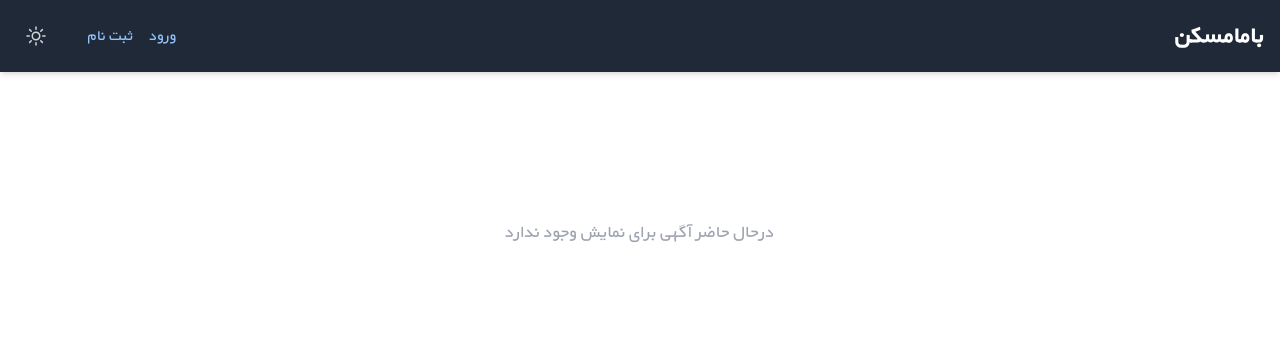
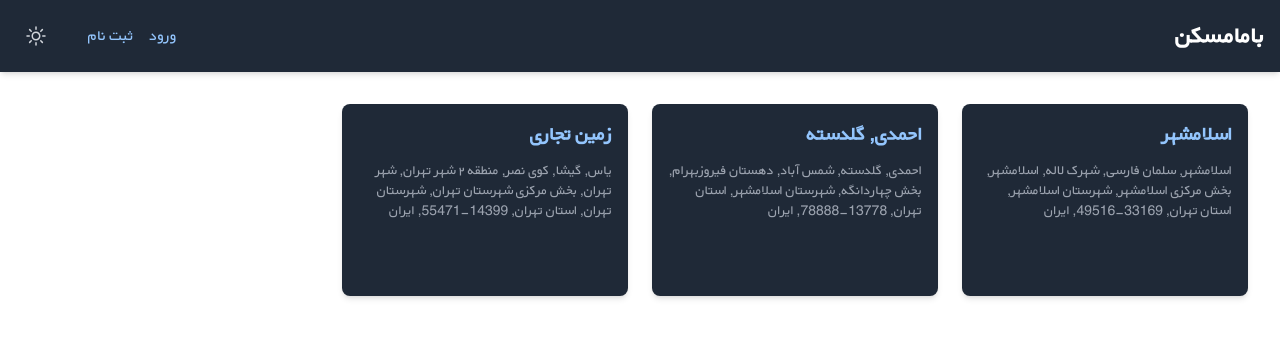
Before and after one commit to ipouya79/house-market, a React (Create React App) app in the folder house-market-app/: page / in a window 1280 px wide. Shown: the top 338 px of the page. Built offline with nearby package versions, Linux system fonts and the light colour scheme; data requests are answered from the project's data file.

Commit message:
authorization (user only can edit or delete his ads)

```diff
--- a/house-market-app/db.json
+++ b/house-market-app/db.json
@@ -1,17 +1,49 @@
 {
   "users": [
-    {
-      "email": "admin@gmail.com",
-      "password": "$2a$10$sGpShRG3ZpxoYbzVSo.Nf.UMOR63Yu484rFnFmqZIELSwGFl7iaXa",
-      "id": 1
-    },
     {
       "email": "pouya@gmail.com",
       "password": "$2a$10$s4rOpJI2e.8K6g0HYOYMQuvX.EJufNTbgM6Ku2c7jKJNVkE4TOtOO",
       "id": 2
+    },
+    {
+      "email": "admin@gmail.com",
+      "password": "$2a$10$ryL0zAq4w/ZA002J0Va.C.8gkTiTCdbMK8Q9zgYFTzOjZWBXTZ2CS",
+      "id": 3
     }
   ],
   "ads": [
-
+    {
+      "userId": 2,
+      "title": "زمین تجاری",
+      "address": "یاس, گیشا, کوی نصر, منطقه ۲ شهر تهران, شهر تهران, بخش مرکزی شهرستان تهران, شهرستان تهران, استان تهران, 14399-55471, ایران",
+      "description": "زمین تجاری در گیشا",
+      "phone": "09396861766",
+      "lat": 35.738,
+      "lng": 51.382,
+      "date": "2024-07-24T09:54:36.645Z",
+      "id": 1
+    },
+    {
+      "userId": 2,
+      "title": "احمدی, گلدسته",
+      "address": "احمدی, گلدسته, شمس آباد, دهستان فیروزبهرام, بخش چهاردانگه, شهرستان اسلامشهر, استان تهران, 13778-78888, ایران",
+      "description": "احمدی, گلدسته",
+      "phone": "09396861766",
+      "lat": 35.614,
+      "lng": 51.272,
+      "date": "2024-07-24T09:55:14.672Z",
+      "id": 2
+    },
+    {
+      "userId": 3,
+      "title": "اسلامشهر",
+      "address": "اسلامشهر, سلمان فارسی, شهرک لاله, اسلامشهر, بخش مرکزی اسلامشهر, شهرستان اسلامشهر, استان تهران, 33169-49516, ایران",
+      "description": "اسلامشهر",
+      "phone": "09396861766",
+      "lat": 35.555,
+      "lng": 51.214,
+      "date": "2024-07-24T10:01:52.708Z",
+      "id": 3
+    }
   ]
 }
--- a/house-market-app/src/components/AdForm/AdForm.jsx
+++ b/house-market-app/src/components/AdForm/AdForm.jsx
@@ -1,7 +1,5 @@
 import React, { useState, useEffect } from "react";
 import MapPicker from "../Map/MapPicker";
-import "leaflet/dist/leaflet.css";
-
 const AdForm = ({ ad, onSave, userId }) => {
   const [title, setTitle] = useState("");
   const [address, setAddress] = useState("");
@@ -16,10 +14,8 @@ const AdForm = ({ ad, onSave, userId }) => {
       setAddress(ad.address || "");
       setDescription(ad.description || "");
       setPhone(ad.phone || "");
-      const lat = ad.lat || 35.6892;
-      const lng = ad.lng || 51.389;
-      setLocation({ lat, lng });
-      setCoordinates(`${lat.toFixed(3)}, ${lng.toFixed(3)}`);
+      setLocation({ lat: ad.lat || 35.6892, lng: ad.lng || 51.389 });
+      setCoordinates(`${ad.lat.toFixed(3)}, ${ad.lng.toFixed(3)}`);
     }
   }, [ad]);
 
@@ -36,8 +32,6 @@ const AdForm = ({ ad, onSave, userId }) => {
       lng: location.lng,
       date: new Date().toISOString(),
     };
-
-    console.log("Ad Data:", adData);
 
     onSave(adData);
   };
@@ -67,6 +61,7 @@ const AdForm = ({ ad, onSave, userId }) => {
             className="w-full p-3 border border-gray-300 rounded focus:outline-none focus:ring-2 focus:ring-blue-500"
           />
           <textarea
+            type="text"
             placeholder="آدرس"
             value={address}
             onChange={(e) => setAddress(e.target.value)}
--- a/house-market-app/src/pages/AdPage/AdPage.jsx
+++ b/house-market-app/src/pages/AdPage/AdPage.jsx
@@ -5,7 +5,6 @@ import AdForm from "../../components/AdForm/AdForm";
 import { MapContainer, TileLayer, Marker } from "react-leaflet";
 import { useAuth } from "../../contexts/AuthContext";
 import toast from "react-hot-toast";
-import "leaflet/dist/leaflet.css";
 
 const AdPage = () => {
   const { id } = useParams();
@@ -61,12 +60,12 @@ const AdPage = () => {
     setIsEditing(false);
   };
 
-  const canEditOrDelete = user && ad && user.id === ad.userId;
+  const canEditOrDelete = user && ad && user.user.id === ad.userId;
 
   return ad ? (
     <div className="max-w-3xl mt-2 mx-auto p-6 bg-white dark:bg-gray-800 rounded-lg shadow-lg">
       {isEditing ? (
-        <AdForm ad={ad} onSave={handleSave} userId={user.user.id} />
+        <AdForm ad={ad} onSave={handleSave} userId={user.id} />
       ) : (
         <div className="text-right ">
           <h1 className="text-2xl font-semibold text-gray-900 dark:text-white mb-4">
@@ -107,13 +106,9 @@ const AdPage = () => {
           )}
         </div>
       )}
-      {loading && <p>درحال بارگیری ...</p>}
-      {error && <p className="error-message">{error}</p>}
     </div>
   ) : (
-    <p className="text-center text-gray-700 dark:text-gray-300">
-      درحال بارگیری ...
-    </p>
+    <p>Loading...</p>
   );
 };
 
```
Lines whose indentation alone changed are shown as unchanged.
